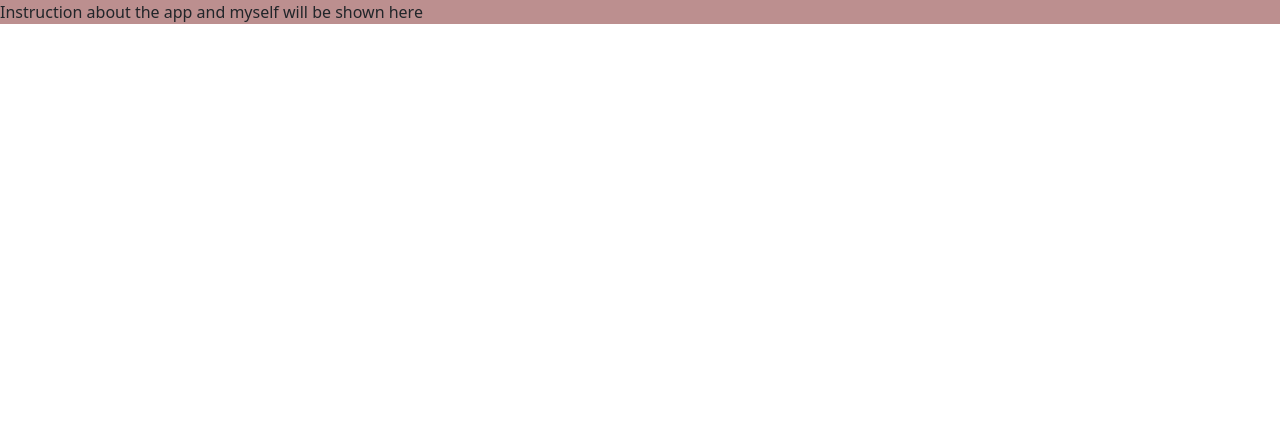
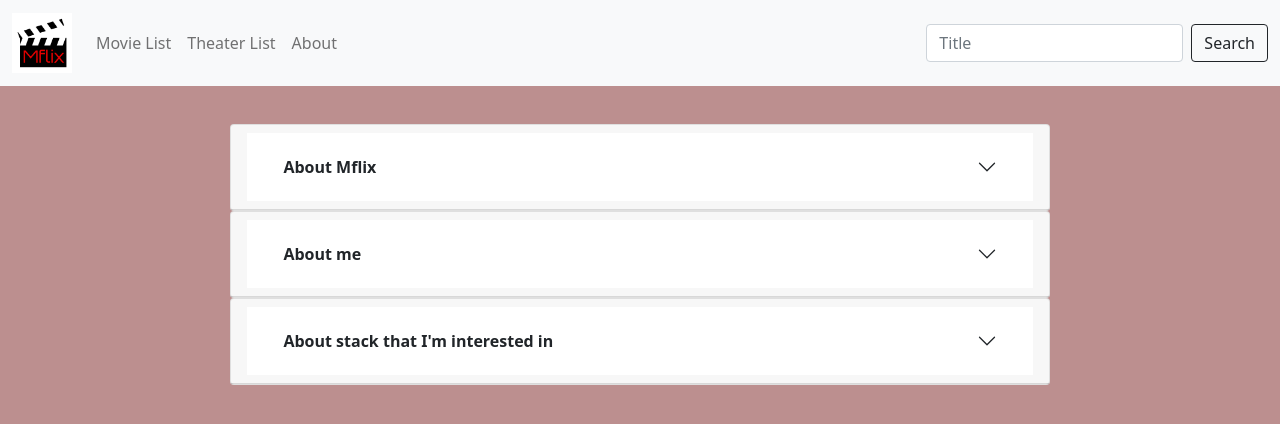
Before and after one commit to mflix-project/mflix-frontend, a React (Create React App) app: page /about in a window 1280 px wide. Shown: the top 424 px of the page. Built offline with nearby package versions, Linux system fonts and the light colour scheme.

Commit message:
Added an about page

```diff
--- a/src/App.css
+++ b/src/App.css
@@ -70,4 +70,15 @@
 .leaflet-container{
 
   height:100vh;
+
 }
+.mapStyle{
+  width: 60%;
+  margin: auto;
+}
+.accordionStyle{
+  margin: auto;
+  width: 70%;
+  padding: 3%;
+  height: 100vh;
+}
--- a/src/components/About.js
+++ b/src/components/About.js
@@ -1,8 +1,106 @@
+/* eslint-disable*/
+import { Card, Accordion, Badge } from 'react-bootstrap';
+import {useState} from 'react';
+import MovieNavBar from './MovieNavBar';
 
-export default function About(){
+export default function About() {
 
+    const [render,setRender] = useState(false);
 
     return (
-        "Instruction about the app and myself will be shown here"
-    )
+        <>
+
+            <MovieNavBar setRender={setRender} />
+        <div className="accordionStyle">
+            <Accordion  defaultActiveKey="0" flush>
+
+               <Card >
+               <Card.Header >
+                <Accordion.Item eventKey="1" as={Card.Header} variant='link'>
+                    <Accordion.Header ><b>About Mflix</b></Accordion.Header>
+                    <Accordion.Body>
+                   The Mflix web app displays list of movies and theaters in the USA.
+                   You can find information about a movie that you're looking for by typing a title of the movie.
+                   Also, you can check theaters in the USA, and we offer address of the theater with free map!
+                    </Accordion.Body>
+                </Accordion.Item>
+                </Card.Header>
+                </Card>
+                </Accordion>
+
+                <Accordion  defaultActiveKey="0" flush>
+                <Card >
+                    <Card.Header >
+                        <Accordion.Item eventKey="1" as={Card.Header} variant='link'>
+                            <Accordion.Header ><b>About me</b></Accordion.Header>
+                                <Accordion.Body>
+                        Hey, I'm Jun! I love programming and making something new and cool! Specifically, I'm quite interested in developing web app by React. Programming always makes me feel a sense of accomplishment and get motivated by learning new stuff.
+                        <br />
+                        <br />
+                            <h5>Contact</h5>
+                            <h5>
+                                <a href='www.linkedin.com/in/seogjun-hong/'>
+                                    <Badge bg='primary'> LinkedIn</Badge>
+                                </a>
+                                {'  '}
+
+                                <a href='https://https://github.com/seog-jun'>
+                                    <Badge bg='dark'>GitHub</Badge>
+                                </a>
+                                {'  '}
+
+                                <a href='mailto:shong69@myseneca.ca'>
+                                    <Badge bg='danger'>Mail</Badge>
+                                </a>
+                            </h5>
+                                </Accordion.Body>
+                         </Accordion.Item>
+                    </Card.Header>
+                </Card>
+                </Accordion>
+
+                <Accordion  defaultActiveKey="0" flush>
+                <Card >
+                    <Card.Header >
+                        <Accordion.Item eventKey="1" as={Card.Header} variant='link'>
+                            <Accordion.Header ><b>About stack that I'm interested in</b></Accordion.Header>
+                                <Accordion.Body>
+
+                                <ul>
+                                <li>
+                                    Web Development{'  '}
+                                    <Badge bg='primary'>HTML</Badge>{' '}
+                                    <Badge bg='danger'>CSS</Badge>{' '}
+                                    <Badge bg='warning'>JavaScript</Badge>{' '}
+                                    <Badge bg='success'>Node.js</Badge>{' '}
+                                    <Badge bg='primary'>Bootstrap</Badge>{' '}
+                                    <Badge bg='primary'>
+                                        Visual Studio Code
+                                    </Badge>
+                                </li>
+                                <li>
+                                Embedded Programming & Object Oriented Programming{'  '}
+                                    <Badge bg='danger'>C</Badge>{' '}
+                                    <Badge bg='warning'>C++</Badge>{' '}
+                                    <Badge bg='secondary'>
+                                        Visual Studio
+                                    </Badge>{' '}
+
+                                </li>
+                                <li>
+                                    Version Control &amp; Deployment{'  '}
+                                    <Badge bg='danger'>Git</Badge>{' '}
+                                    <Badge bg='dark'>GitHub</Badge>{' '}
+
+                                </li>
+                            </ul>
+                                </Accordion.Body>
+                         </Accordion.Item>
+                    </Card.Header>
+                </Card>
+                </Accordion>
+            </div>
+             </>
+
+        )
 }
--- a/src/components/Movie.js
+++ b/src/components/Movie.js
@@ -18,13 +18,16 @@ export default function Movie(props){
 
 
     return(
-        <Col >
-            <Link className="linkStyle" to={'/movies/'+props.movie[props.i]._id}>
+        <>
+         {console.log("movie")}
+        <Col>
+            <Link className="linkStyle" to={'/movies/'+props.movie[props.i]._id} >
             <img width={150} height = {220} src={poster()} onError={(e)=>{e.target.onerror = null; e.target.src=noImage}}/>
             <p className="movieName">{props.movie[props.i].title}</p>
             <p>{props.movie[props.i].year}</p>
             </Link>
         </Col>
+        </>
 
     )
 }
--- a/src/components/MovieDetail.js
+++ b/src/components/MovieDetail.js
@@ -81,6 +81,7 @@ export default function MovieDetail(){
 
     return (
         <>
+           {console.log("movieDetail")}
         <MovieNavBar setRender={setRender} setPage={setPage}/>
         <Card className="p-4"  style={{ width: '70%' }}>
           <Container >
@@ -111,7 +112,7 @@ export default function MovieDetail(){
            {data.cast.join(", ")}
            <hr/>
            </Card.Text>
-           <Card.Title>Direcotrs</Card.Title>
+           <Card.Title>Directors</Card.Title>
            <Card.Text>
            {data.directors.join(", ")}
            <hr/>
--- a/src/components/Movies.js
+++ b/src/components/Movies.js
@@ -5,7 +5,7 @@ import queryString from 'query-string';
 import axios from "axios";
 import Loading from './Loading';
 import { useEffect, useState} from 'react';
-import {  Card} from 'react-bootstrap';
+import { Card} from 'react-bootstrap';
 import MovieNavBar from './MovieNavBar';
 
 export default function Movies(){
@@ -96,7 +96,8 @@ export default function Movies(){
           </Dropdown.Toggle>
           <Dropdown.Menu>
             <Dropdown.Item onClick={descendingOrder}>Latest</Dropdown.Item>
-            <Dropdown.Item onClick={ascendingOrder}>Oldest</Dropdown.Item>
+             <Dropdown.Item onClick={ascendingOrder}>Oldest</Dropdown.Item>
+
           </Dropdown.Menu>
         </Dropdown>
         </div>
@@ -127,6 +128,7 @@ export default function Movies(){
         <Pagination.Item disabled={true}>{page}</Pagination.Item>
         <Pagination.Next onClick={nextPage} />
       </Pagination>
+
       </div>
       }
 
--- a/src/components/TheaterDetail.js
+++ b/src/components/TheaterDetail.js
@@ -52,16 +52,11 @@ export default function TheaterDetail(){
                 );
             })
             .finally(() => setLoading(false))
-    }, [id2]);
+
+    }, [id2,data]);
 
 
-    if (!loading && !data) {
-        return (
-            <Card className='p-3'>
-                <Card.Title>Unable to find data with id: {id2}</Card.Title>
-            </Card>
-        );
-    }
+
     if (loading) return (<Loading />);
 
 
@@ -69,7 +64,8 @@ export default function TheaterDetail(){
     return(
         <>
          <TheaterNavBar setRender={setRender} setPage={setPage}/>
-         <Container className="p-3 w-50">
+         <div className="mapStyle">
+         <Container className="p-3">
          <Card bg='light'>
                 <Card.Body
                     style={{
@@ -108,6 +104,7 @@ export default function TheaterDetail(){
                 </Marker>
             </MapContainer>
             </Container>
+            </div>
         </>
 
     )
--- a/src/components/Theaters.js
+++ b/src/components/Theaters.js
@@ -42,7 +42,7 @@ export default function Theaters(){
         });
 
       return setRender(false);
-      }, [page,error,render]);
+      }, [page,error,render,data]);
 
       if (loading) return (<Loading />);
       if (error) return  (
```
